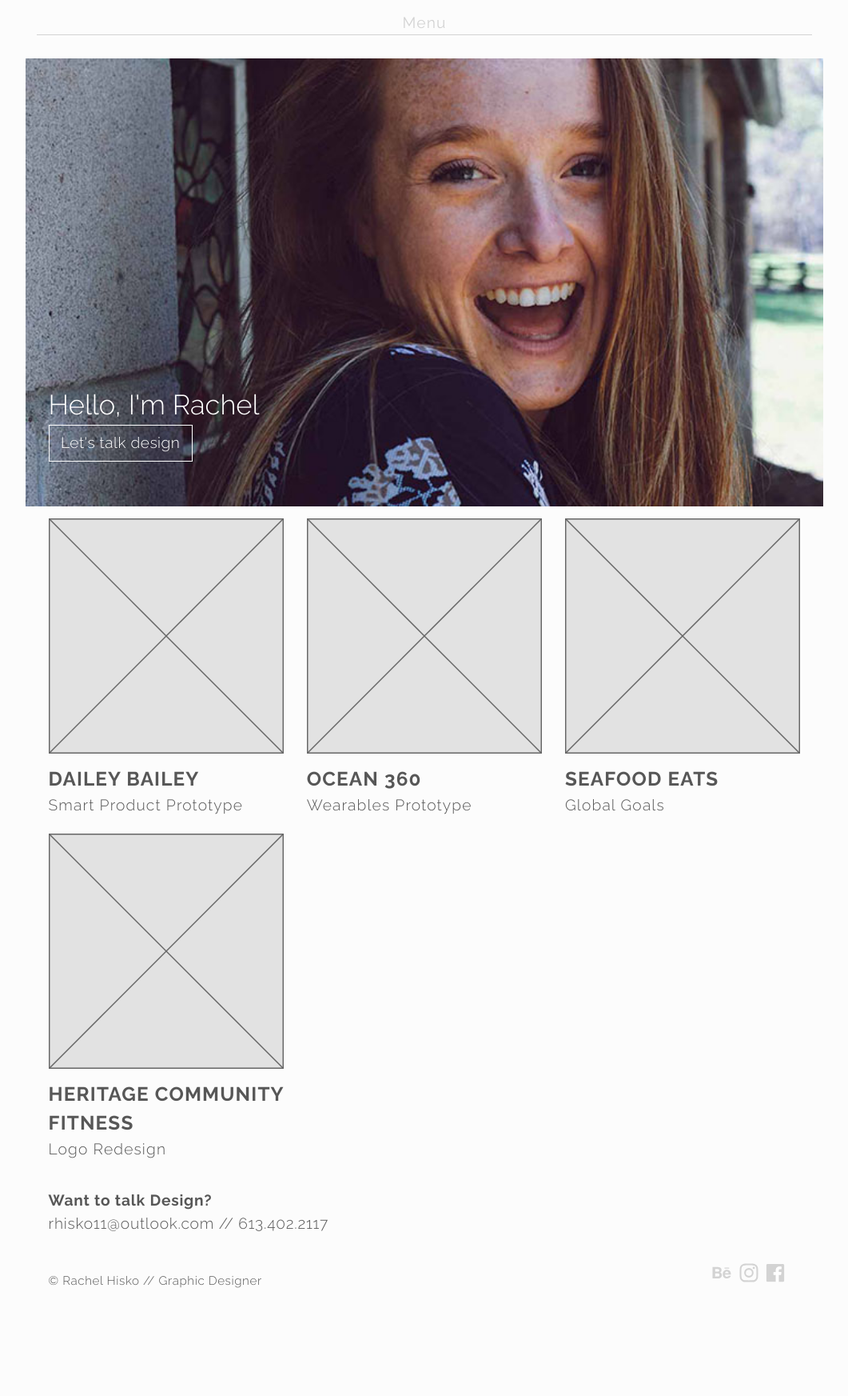
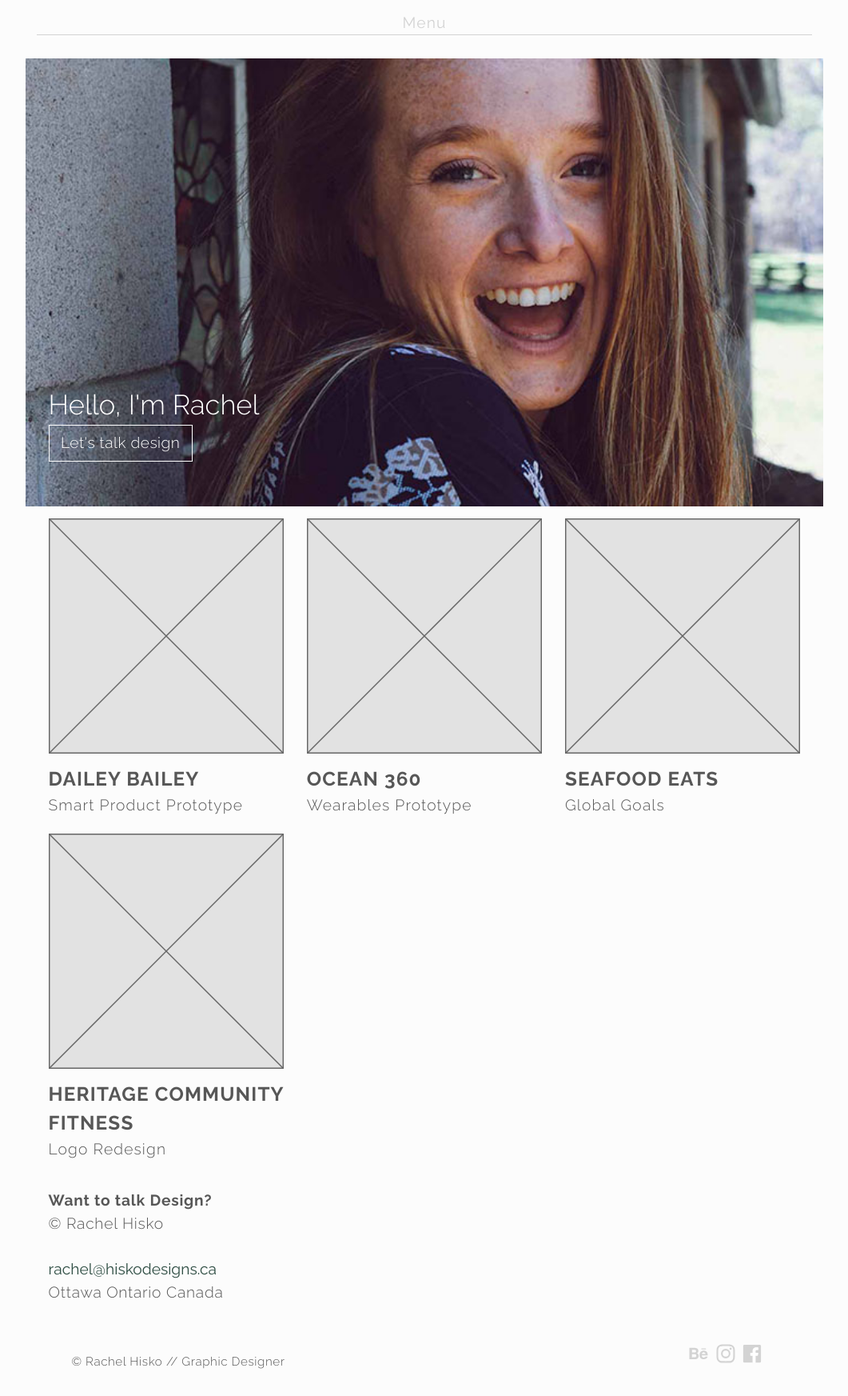
Before and after one commit to rachelhisko/hiskodesigns.ca, a Jekyll site: the page built from index.html, in a window 1280 px wide. Shown: the whole page at 80% size, without its empty margins (109-1170 px from the left). Built offline with Jekyll 4.4.1, drawn with Linux system fonts in a browser that asks for light colours; before the commit the page ends 1644 px from its top, so only the background shows below that.

Commit message:
adding seo micro data

```diff
--- a/_layouts/default.html
+++ b/_layouts/default.html
@@ -11,7 +11,7 @@
   <link href="https://fonts.googleapis.com/css?family=Raleway:300,400,700" rel="stylesheet">
 </head>
 
-<body>
+<body itmeref="data-author" itemscope itemtype="https://schema.org/WebSite">
 
   <ul class="skip-links">
     <li><a href="#main">Jump to main content</a></li>
@@ -43,11 +43,16 @@
 
     </main>
 
-    <footer class="push">
+    <footer id="data-author" itemprop="author" itemscope itemtype="https://schema.org/Person" class="push">
       <div class="gutter">
         <p class="push-0 bold subtitle">Want to talk Design?</p>
-        <p class="main-text push-1-2">rhisko11@outlook.com // 613.402.2117</p>
-      </div>
+        <p>© <span itemprop="name">Rachel Hisko</span></p>
+        <a itemprop="email" href="mailto:rachel@hiskodesigns.ca">rachel@hiskodesigns.ca</a>
+        <p itemprop="address" itemscope itemtype="https://schema.org/PostalAddress">
+          <span itemprop="addressLocality">Ottawa</span>
+          <span itemprop="addressRegion">Ontario</span>
+          <span itemprop="addressCountry">Canada</span>
+        </p>
       <div class="gutter-2 text-right">
         <div class="inline-block gutter-1-2">
           <i class="icon i-24 push-1-4">
```
Also changed, not shown: other parts of _layouts/default.html (+1 -1 lines).
